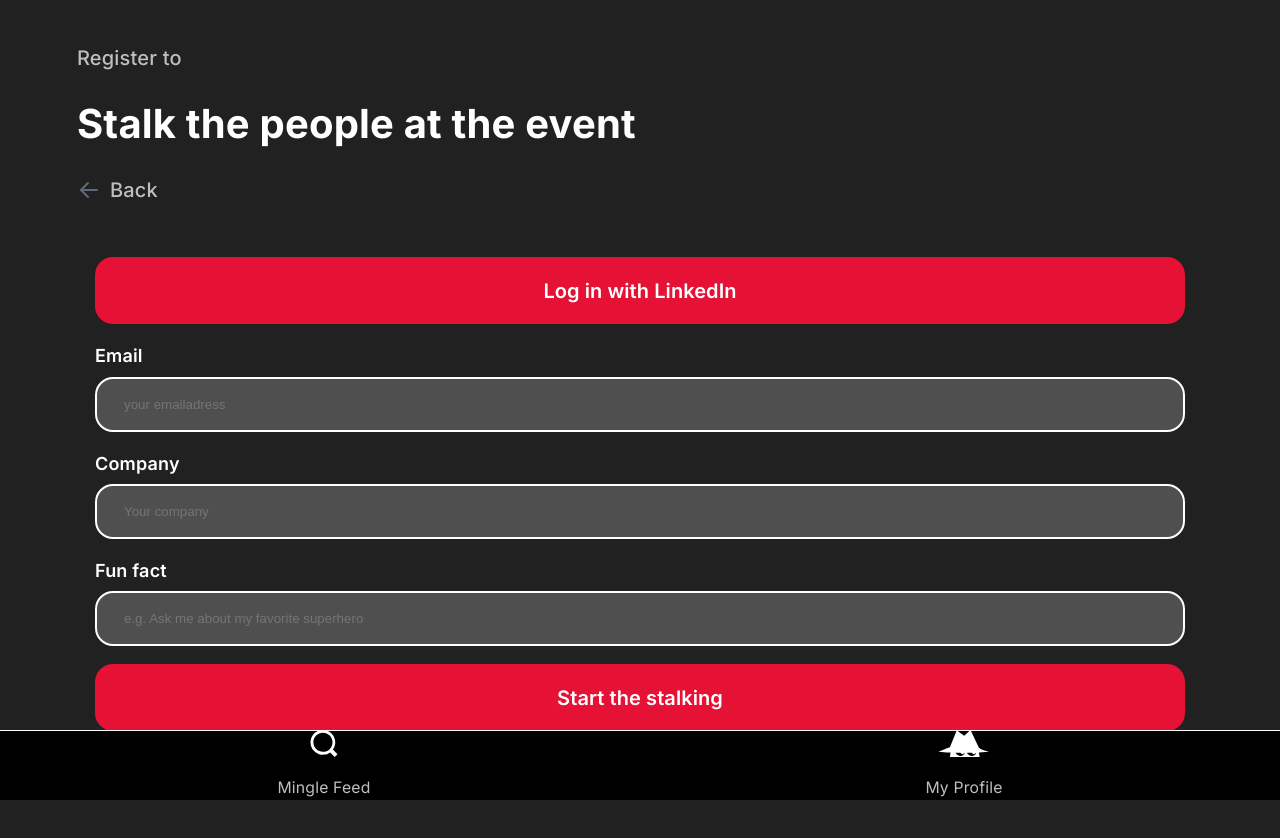
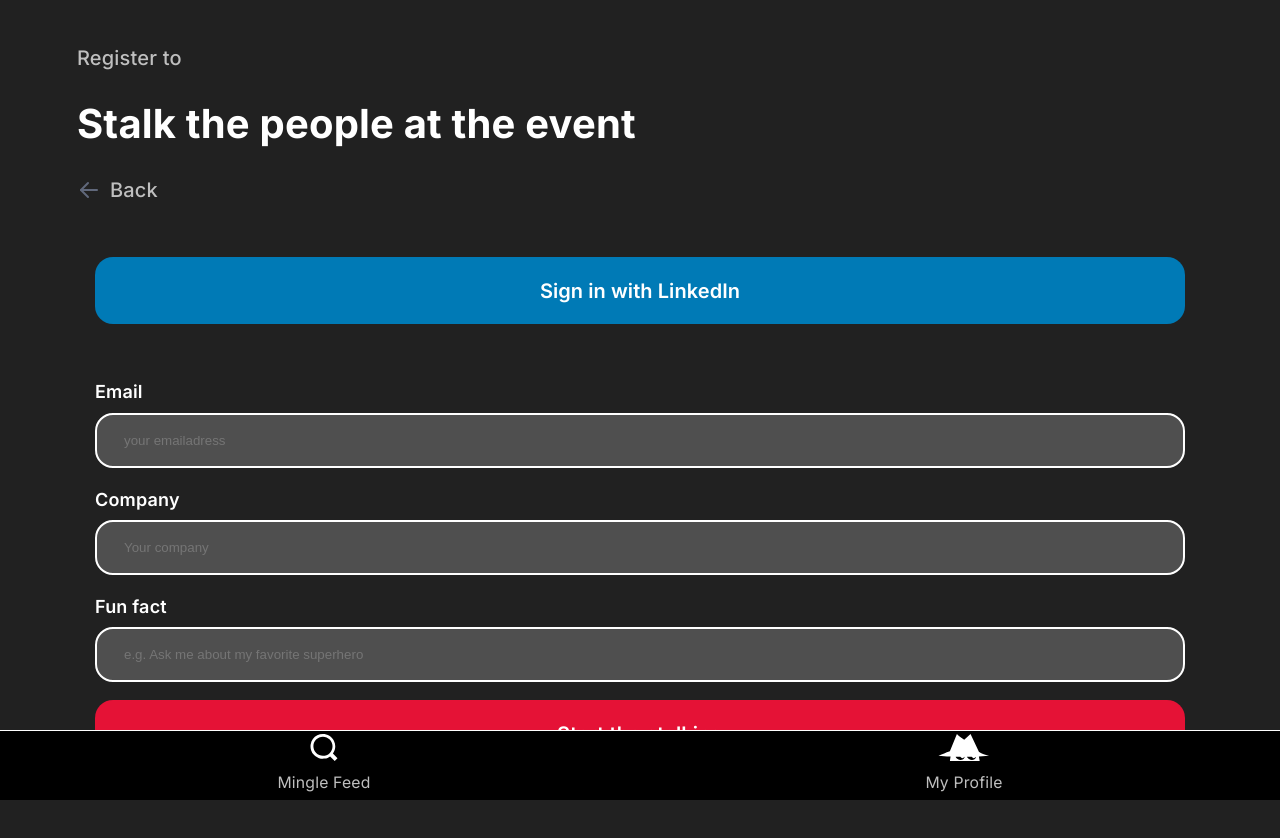
Before and after one commit to BAlmroth/mingel-event, a React (Vite) app: page /create-profile in a window 1280 px wide. Shown: the top 838 px of the page. Built offline with nearby package versions, Linux system fonts and the light colour scheme; no server answers; the database is empty.

Commit message:
Fixed some minor css

```diff
--- a/src/components/MyProfile/MyProfile.module.css
+++ b/src/components/MyProfile/MyProfile.module.css
@@ -34,7 +34,7 @@
 }
 
 .editBtn {
-    background: var(--accent);
+    background-color: var(--bg);
     border: none;
     padding: 0;
     cursor: pointer;
--- a/src/components/Navigation/BottomNav.module.css
+++ b/src/components/Navigation/BottomNav.module.css
@@ -50,7 +50,6 @@
 .icon {
   width: 3rem;
   height: 1.5rem;
-  margin-bottom: 0.5rem;
 }
 
 .active .icon {
--- a/src/components/ProfileStartup/CreateProfile.jsx
+++ b/src/components/ProfileStartup/CreateProfile.jsx
@@ -67,8 +67,8 @@ export function CreateProfile() {
 
       <form className={Styles.inputInfo} onSubmit={handleSubmit}>
         {!name && (
-          <button type="button" onClick={handleLinkedInLogin}>
-            Log in with LinkedIn
+          <button type="button" className={Styles.linkedinBtn} onClick={handleLinkedInLogin}>
+            Sign in with LinkedIn
           </button>
         )}
 
--- a/src/components/ProfileStartup/CreateProfile.module.css
+++ b/src/components/ProfileStartup/CreateProfile.module.css
@@ -5,7 +5,6 @@
     flex-direction: column;
     margin: 1rem;
     line-height: 1.5;
-
 }
 
 .greeting {
@@ -34,3 +33,8 @@ label {
     font-weight: 600;
     color: var(--text-h);
 }
+
+.linkedinBtn {
+    background-color: #007AB6;
+    margin-bottom: 2rem;
+}
```
